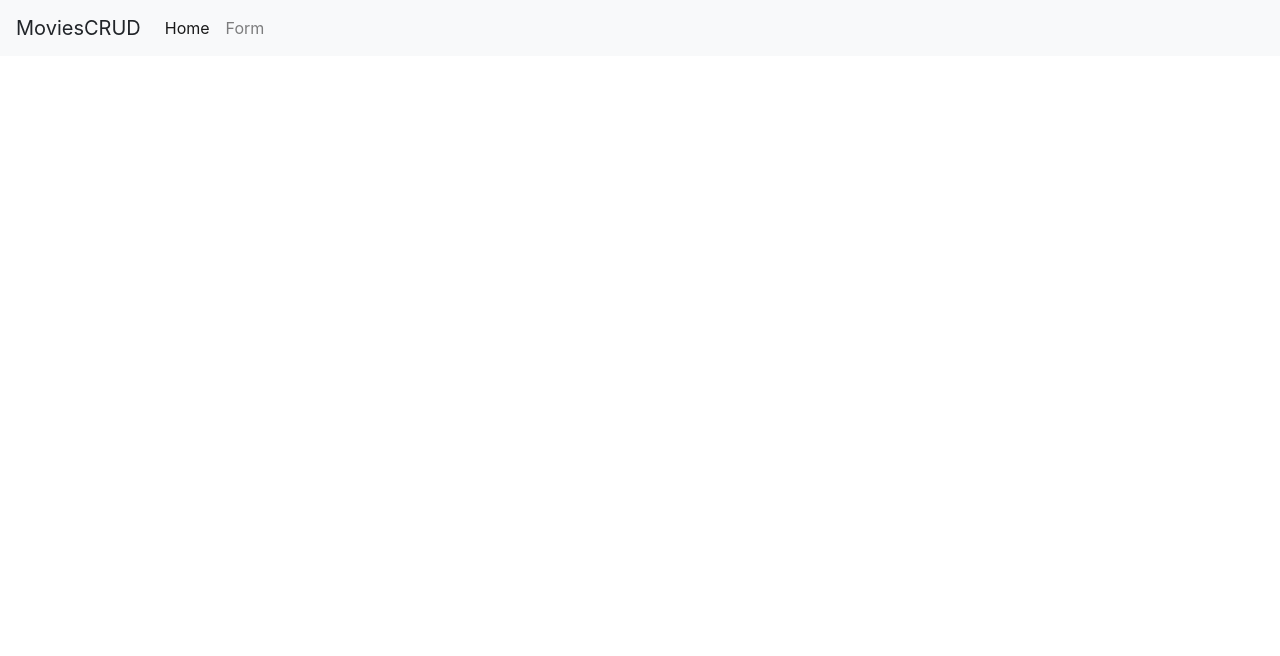
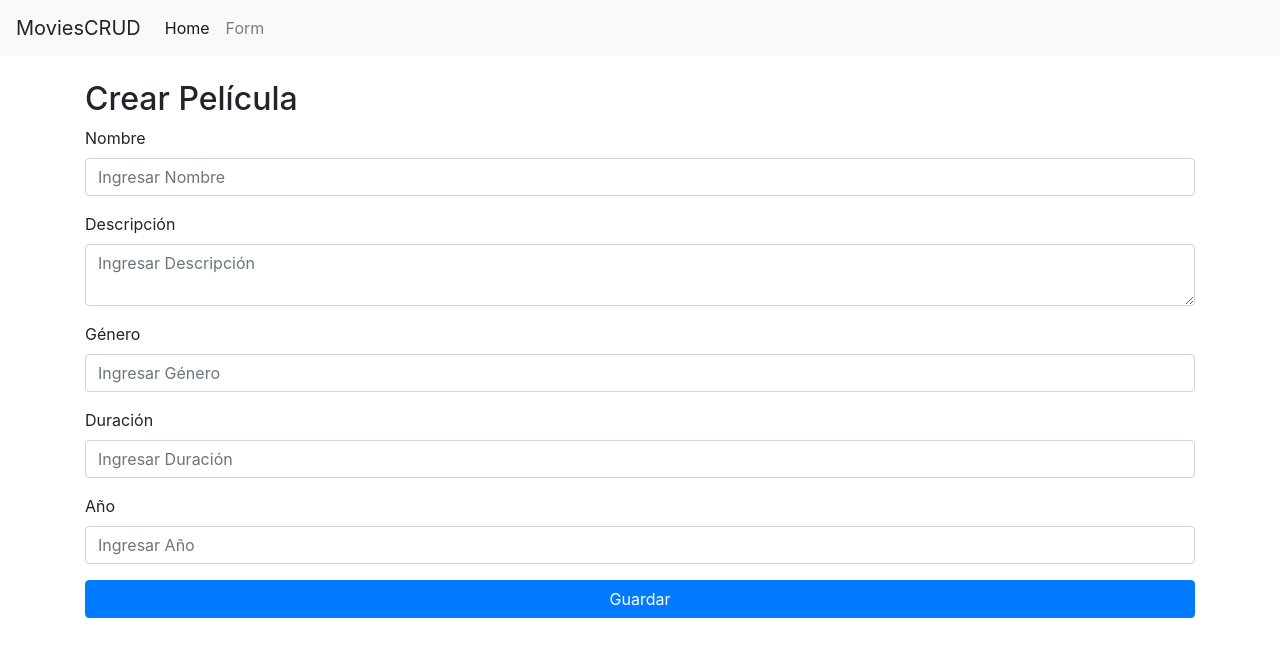
Before and after one commit to suga0828/AngularLaravel, an Angular app: page /form/1 in a window 1280 px wide. Before the commit this address led to /. Shown: the top 656 px of the page. Built offline with nearby package versions, Linux system fonts and the light colour scheme; no server answers.

Commit message:
CRUD movies implemented

```diff
--- a/src/app/form/form.component.html
+++ b/src/app/form/form.component.html
@@ -1,16 +1,26 @@
-<form>
+<h2>Crear Película</h2>
+<div>
   <div class="form-group">
-    <label for="exampleInputEmail1">Email address</label>
-    <input type="email" class="form-control" id="exampleInputEmail1" aria-describedby="emailHelp" placeholder="Enter email">
-    <small id="emailHelp" class="form-text text-muted">We'll never share your email with anyone else.</small>
+    <label for="name">Nombre</label>
+    <input [(ngModel)]="movie.name" type="text" class="form-control" id="name" placeholder="Ingresar Nombre">
+  </div>
+
+  <div class="form-group">
+    <label for="description">Descripción</label>
+    <textarea [(ngModel)]="movie.description" class="form-control" id="description" placeholder="Ingresar Descripción"></textarea>
   </div>
   <div class="form-group">
-    <label for="exampleInputPassword1">Password</label>
-    <input type="password" class="form-control" id="exampleInputPassword1" placeholder="Password">
+    <label for="genre">Género</label>
+    <input [(ngModel)]="movie.genre" type="text" class="form-control" id="genre" placeholder="Ingresar Género">
   </div>
-  <div class="form-group form-check">
-    <input type="checkbox" class="form-check-input" id="exampleCheck1">
-    <label class="form-check-label" for="exampleCheck1">Check me out</label>
+  <div class="form-group">
+    <label for="duration">Duración</label>
+    <input [(ngModel)]="movie.duration" type="text" class="form-control" id="duration" placeholder="Ingresar Duración">
   </div>
-  <button type="submit" class="btn btn-primary btn-block">Submit</button>
-</form>
+  <div class="form-group">
+    <label for="year">Año</label>
+    <input [(ngModel)]="movie.year" type="number" class="form-control" id="year" placeholder="Ingresar Año">
+  </div>
+
+  <button (click)="saveMovie()" class="btn btn-primary btn-block">Guardar</button>
+</div>
--- a/src/app/form/form.component.ts
+++ b/src/app/form/form.component.ts
@@ -1,4 +1,10 @@
 import { Component, OnInit } from '@angular/core';
+
+import {Movie} from '../interfaces/movie';
+import {MoviesService} from '../services/movies.service';
+import {ActivatedRoute} from '@angular/router';
+
+import { map } from 'rxjs/operators'
 
 @Component({
   selector: 'app-form',
@@ -7,9 +13,59 @@ import { Component, OnInit } from '@angular/core';
 })
 export class FormComponent implements OnInit {
 
-  constructor() { }
+  movie: Movie = {
+    name: null,
+    year: null,
+    description: null,
+    duration: null,
+    genre: null
+  };
+
+  id: any;
+  editing: boolean = false;
+  movies: Movie[];
+
+  constructor(private moviesService: MoviesService, private activatedRoute: ActivatedRoute) {
+    this.id = this.activatedRoute.snapshot.params['id'];
+    if (this.id) {
+      this.editing = true;
+      this.moviesService.get()
+        .pipe(
+          map( response => response.objects)
+        )
+        .subscribe((data: Movie[]) => {
+          this.movies = data;
+          this.movie = this.movies.find((m) => { return m.id == this.id });
+          console.log(this.movie);
+        }, (error) => {
+          console.log(error);
+        });
+    } else {
+      this.editing = false;
+    }
+  }
 
   ngOnInit() {
   }
 
+  saveMovie() {
+    if (this.editing) {
+      this.moviesService.put(this.movie).subscribe((data) => {
+        alert('Película actualizada');
+        console.log(data);
+      }, (error) => {
+        console.log(error);
+        alert('Ocurrió un error');
+      });
+    } else {
+      this.moviesService.save(this.movie).subscribe((data) => {
+        alert('Película guardada');
+        console.log(data);
+      }, (error) => {
+        console.log(error);
+        alert('Ocurrió un error');
+      });
+    }
+  }
+
 }
--- a/src/app/home/home.component.html
+++ b/src/app/home/home.component.html
@@ -1,30 +1,25 @@
 <table class="table">
   <thead class="thead-dark">
   <tr>
-    <th scope="col">#</th>
-    <th scope="col">First</th>
-    <th scope="col">Last</th>
-    <th scope="col">Handle</th>
+    <th scope="col">Id</th>
+    <th scope="col">Nombre</th>
+    <th scope="col">Género</th>
+    <th scope="col">Año</th>
+    <th scope="col">Duración</th>
+    <th scope="col"></th>
   </tr>
   </thead>
   <tbody>
-  <tr>
-    <th scope="row">1</th>
-    <td>Mark</td>
-    <td>Otto</td>
-    <td>@mdo</td>
-  </tr>
-  <tr>
-    <th scope="row">2</th>
-    <td>Jacob</td>
-    <td>Thornton</td>
-    <td>@fat</td>
-  </tr>
-  <tr>
-    <th scope="row">3</th>
-    <td>Larry</td>
-    <td>the Bird</td>
-    <td>@twitter</td>
+  <tr *ngFor="let movie of movies">
+    <td>{{movie.id}}</td>
+    <th>{{movie.name}}</th>
+    <td>{{movie.genre}}</td>
+    <td>{{movie.year}}</td>
+    <td>{{movie.duration}}</td>
+    <td>
+      <a class="btn btn-primary btn-sm" routerLink="/form/{{movie.id}}">Ver/Editar</a>
+      <a class="btn btn-primary btn-sm btn-danger" (click)="delete(movie.id)">Eliminar</a>
+    </td>
   </tr>
   </tbody>
 </table>
--- a/src/app/home/home.component.ts
+++ b/src/app/home/home.component.ts
@@ -1,4 +1,9 @@
 import { Component, OnInit } from '@angular/core';
+
+import {Movie} from '../interfaces/movie';
+import {MoviesService} from '../services/movies.service';
+
+import { map } from 'rxjs/operators';
 
 @Component({
   selector: 'app-home',
@@ -7,9 +12,37 @@ import { Component, OnInit } from '@angular/core';
 })
 export class HomeComponent implements OnInit {
 
-  constructor() { }
+    movies: Movie[];
+    constructor(private movieService: MoviesService) {
+     this.getMovies();
+  }
+  getMovies() {
+    this.movieService.get()
+      .pipe(
+        map( response => response.objects)
+      )
+      .subscribe((data: Movie[]) => {
+        console.log(data)
+        this.movies = data;
+      }, (error) => {
+        console.log(error);
+        alert('Ocurrió un error');
+    });
+  }
 
   ngOnInit() {
   }
 
+    delete(id) {
+    if (confirm('Seguro que deseas eliminar esta película?')) {
+      this.movieService.delete(id).subscribe((data) => {
+        alert('Eliminado con Éxito');
+        console.log(data);
+        this.getMovies();
+      }, (error) => {
+        console.log(error);
+      });
+    }
+  }
+
 }
--- /dev/null
+++ b/src/app/interfaces/apiResponse.ts
@@ -0,0 +1,8 @@
+import { Movie } from './movie';
+
+export interface ApiResponse {
+  meta: {
+    (key: string): number
+  };
+  objects?: Movie[];
+}
--- /dev/null
+++ b/src/app/interfaces/movie.ts
@@ -0,0 +1,10 @@
+export interface Movie {
+  id?: number;
+  name: string;
+  description: string;
+  genre: string;
+  year: number;
+  duration: string;
+  created_at?: string;
+  update_at?: string;
+}
--- /dev/null
+++ b/src/app/services/movies.service.ts
@@ -0,0 +1,33 @@
+import { Injectable } from '@angular/core';
+
+import {HttpClient, HttpHeaders} from '@angular/common/http';
+import {Movie} from '../interfaces/movie';
+
+import { Observable } from 'rxjs';
+import { ApiResponse } from '../interfaces/apiResponse';
+
+ @Injectable({
+  providedIn: 'root'
+})
+
+export class MoviesService {
+  API_ENDPOINT = 'http://localhost:8000/api';
+   constructor(private httpClient: HttpClient) {
+  }
+   get(): Observable<ApiResponse> {
+    return this.httpClient.get<ApiResponse>(this.API_ENDPOINT + '/movies');
+    // CRUD have a problem
+    // list movies in /movie instead /movies
+  }
+   save(movie: Movie) {
+    const headers = new HttpHeaders({'Content-Type': 'application/json'});
+    return this.httpClient.post(this.API_ENDPOINT + '/movies' + '/', movie, {headers: headers});
+  }
+   put(movie) {
+    const headers = new HttpHeaders({'Content-Type': 'application/json'});
+    return this.httpClient.put(this.API_ENDPOINT + '/movies/' + movie.id + '/', movie, {headers: headers});
+  }
+   delete(id) {
+    return this.httpClient.delete(this.API_ENDPOINT + '/movies/' + id);
+  }
+}
```
Also changed, not shown: src/app/app.module.ts (+8 -2 lines), 1 other file (tests, documents, lock files or other folders).
